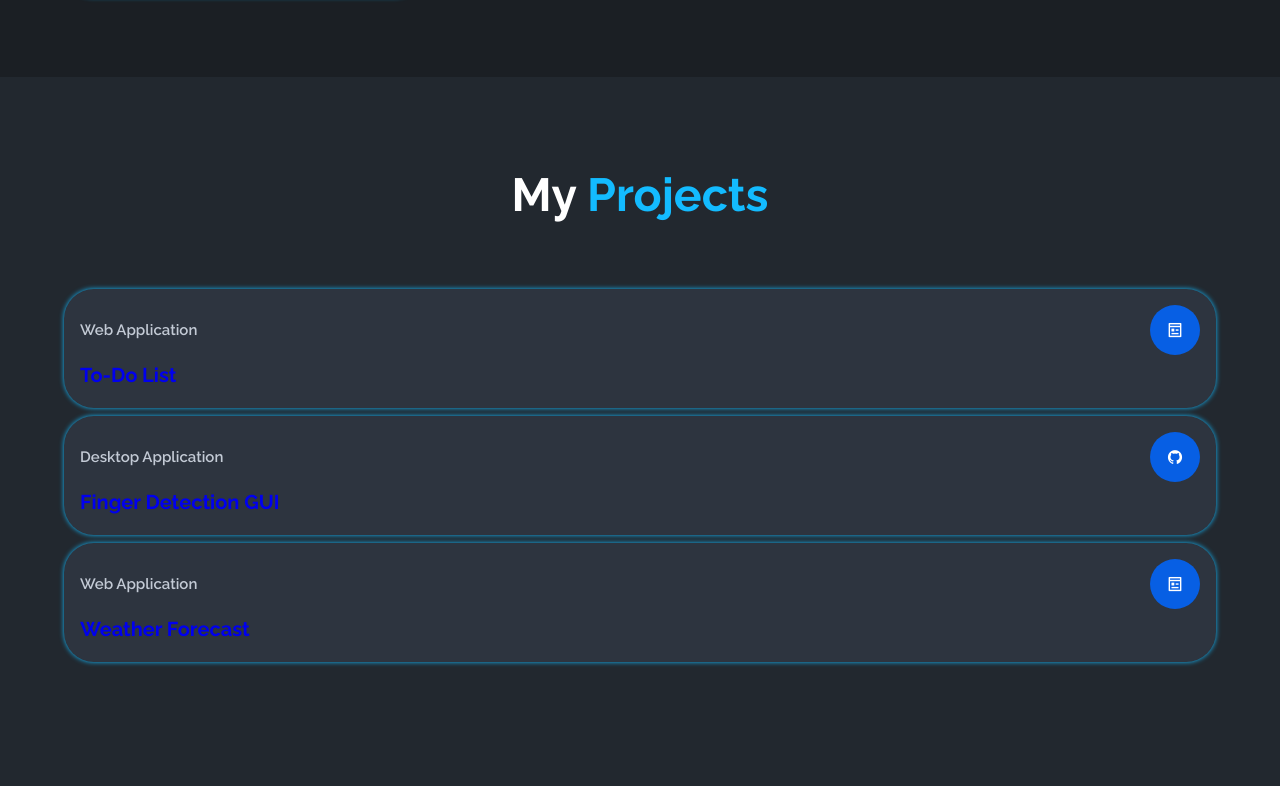
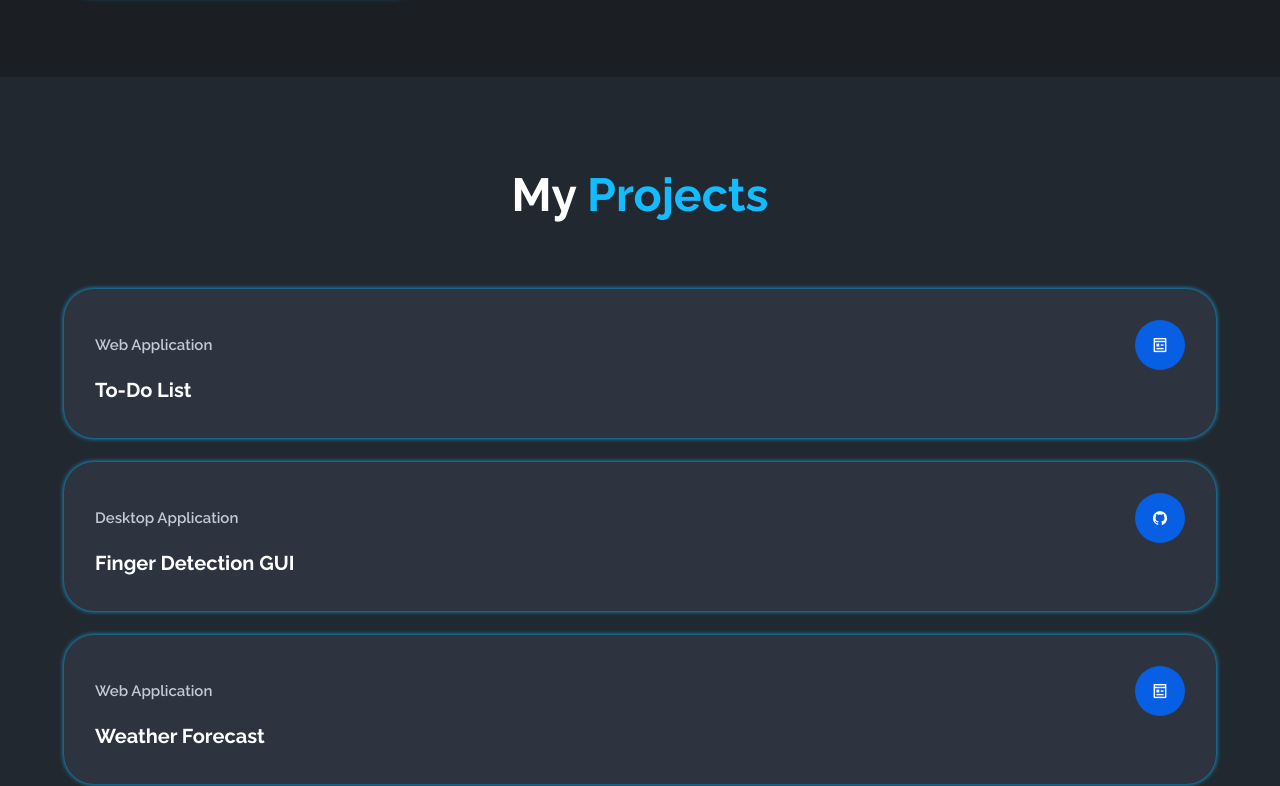
Before and after one commit to xyzgee/My-Portfolio-Web, a plain HTML site: page index.html in a window 1280 px wide. Shown: the part 2032-2818 px from the top of the page. Drawn offline with nearby package versions, Linux system fonts and the light colour scheme.

Commit message:
added some buttons and fixed bugs

```diff
--- a/style.css
+++ b/style.css
@@ -286,8 +286,8 @@ header.sticky{
 
 .portfolio{
     background: var(--second-bg-color);
-
-
+    padding-bottom: 50px;
+    margin-bottom: 80px;
 }
 .Portfolio-content{
     height: 500;
@@ -308,7 +308,7 @@ header.sticky{
     border: 1px solid transparent;
     box-shadow: 0 0 5px var(--main-color);
     padding: 15px;
-    margin-bottom: 0.5rem;
+    margin-bottom: 1.5rem;
     transition: all .50s ease;
 }
 .main-row{
@@ -349,7 +349,7 @@ header.sticky{
     display: flex;
     align-items: center;
     justify-content: center;
-    margin-top: 4.2rem;
+    margin-top: 60px;
 }
 .contact-form form{
     position: relative;
@@ -509,3 +509,16 @@ form .send-btn:hover{
         --h2-font: 2rem;
     }
 }
+
+.portfolio-link {
+    display: block;
+    text-decoration: none;
+    color: inherit;
+    padding: 15px;
+    border-radius: 30px;
+    transition: background 0.3s;
+}
+
+.portfolio-link:hover {
+    background: rgba(255, 255, 255, 0.1);
+}
```
